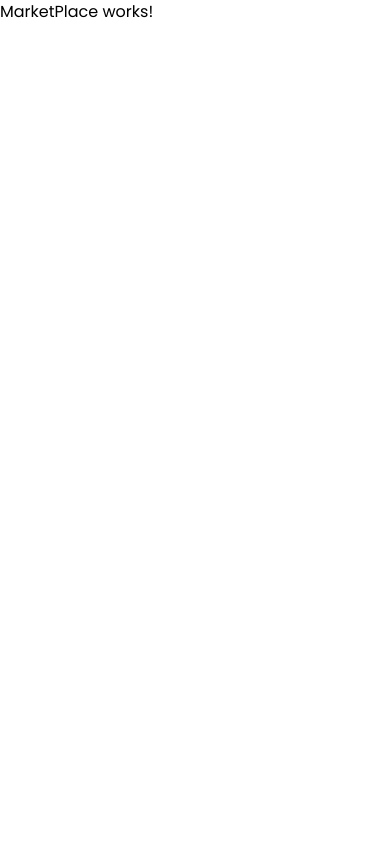
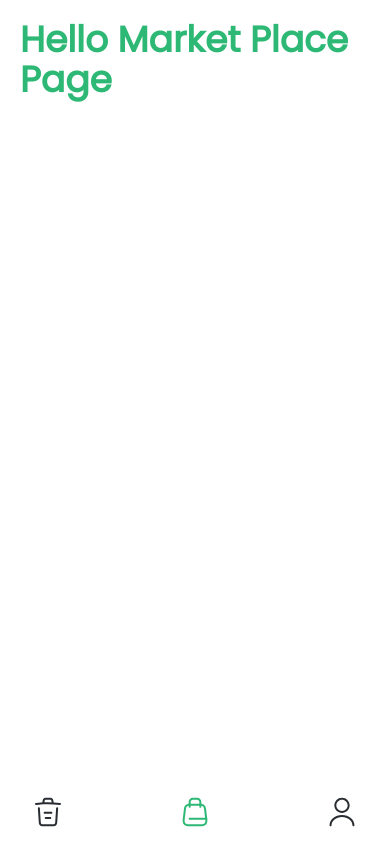
Before and after one commit to Adedoyin-Emmanuel/Recykle, a React (Vite) app: page /marketplace in a window 390 px wide. Built offline with nearby package versions, Linux system fonts and the light colour scheme.

Commit message:
[Feat] - Finished Auth page - Added new components - Designed Mobile Nav and Side-Nav

```diff
--- a/src/components/MobileNav/MobileNav.tsx
+++ b/src/components/MobileNav/MobileNav.tsx
@@ -1,35 +1,125 @@
 import React from "react";
-import TrashBin from "./../../assets/bin.svg";
-import User from "./../../assets/user.svg";
-import ShoppingBag from "./../../assets/shopping-bag.svg";
+import { useNavigate } from "react-router-dom";
+import {
+  navigateToMarketPlace,
+  navigateToProfile,
+  navigateToRecycling,
+} from "../../utils/navigate";
 
 interface MobileNavProps extends React.HTMLAttributes<HTMLDivElement> {
   className?: string;
+  children?: React.ReactNode;
+  onRecyklePage?: boolean;
+  onProfilePage?: boolean;
+  onMarketPlacePage?: boolean;
   others?: React.Attributes;
-  children?: React.ReactNode;
 }
 
 const MobileNav = ({
   className,
   children,
+  onRecyklePage,
+  onProfilePage,
+  onMarketPlacePage,
   ...others
 }: MobileNavProps): JSX.Element => {
+  const marketPlaceIconColor = onMarketPlacePage ? "#2EB875" : "#292D32";
+  const profilePageIconColor = onProfilePage ? "#2EB875" : "#292D32";
+  const recyklePageIcon = onRecyklePage ? "#2EB875" : "#292D32";
+
+  const navigateTo = useNavigate();
+
+  const handleMarketPlaceClick = () => {
+    navigateToMarketPlace(navigateTo);
+  };
+
+  const handleProfileClick = () => {
+    navigateToProfile(navigateTo);
+  };
+
+  const handleRecykleClick = () => {
+    navigateToRecycling(navigateTo);
+  };
   return (
     <section
-      className={`mobile-nav w-screen bg-slate-100 h-16 flex items-center justify-around absolute bottom-0 md:hidden ${className}`}
+      className={`mobile-nav w-screen h-16 flex items-center justify-between absolute bottom-0 md:hidden ${className}`}
       {...others}
     >
-      <section className="mobile-items">
-        <img src={TrashBin} alt=""  className="w-8 h-8"/>
+      {children}
+
+      <section className="mobile-items m-8" onClick={handleRecykleClick}>
+        <svg
+          width="24"
+          height="24"
+          viewBox="0 0 24 24"
+          className="h-8 w-8"
+          fill={recyklePageIcon}
+          xmlns="http://www.w3.org/2000/svg"
+        >
+          <path
+            d="M20.9997 6.72998C20.9797 6.72998 20.9497 6.72998 20.9197 6.72998C15.6297 6.19998 10.3497 5.99998 5.11967 6.52998L3.07967 6.72998C2.65967 6.76998 2.28967 6.46998 2.24967 6.04998C2.20967 5.62998 2.50967 5.26998 2.91967 5.22998L4.95967 5.02998C10.2797 4.48998 15.6697 4.69998 21.0697 5.22998C21.4797 5.26998 21.7797 5.63998 21.7397 6.04998C21.7097 6.43998 21.3797 6.72998 20.9997 6.72998Z"
+            fill={recyklePageIcon}
+          />
+          <path
+            d="M8.50074 5.72C8.46074 5.72 8.42074 5.72 8.37074 5.71C7.97074 5.64 7.69074 5.25 7.76074 4.85L7.98074 3.54C8.14074 2.58 8.36074 1.25 10.6907 1.25H13.3107C15.6507 1.25 15.8707 2.63 16.0207 3.55L16.2407 4.85C16.3107 5.26 16.0307 5.65 15.6307 5.71C15.2207 5.78 14.8307 5.5 14.7707 5.1L14.5507 3.8C14.4107 2.93 14.3807 2.76 13.3207 2.76H10.7007C9.64074 2.76 9.62074 2.9 9.47074 3.79L9.24074 5.09C9.18074 5.46 8.86074 5.72 8.50074 5.72Z"
+            fill={recyklePageIcon}
+          />
+          <path
+            d="M15.2104 22.7501H8.79039C5.30039 22.7501 5.16039 20.8201 5.05039 19.2601L4.40039 9.19007C4.37039 8.78007 4.69039 8.42008 5.10039 8.39008C5.52039 8.37008 5.87039 8.68008 5.90039 9.09008L6.55039 19.1601C6.66039 20.6801 6.70039 21.2501 8.79039 21.2501H15.2104C17.3104 21.2501 17.3504 20.6801 17.4504 19.1601L18.1004 9.09008C18.1304 8.68008 18.4904 8.37008 18.9004 8.39008C19.3104 8.42008 19.6304 8.77007 19.6004 9.19007L18.9504 19.2601C18.8404 20.8201 18.7004 22.7501 15.2104 22.7501Z"
+            fill={recyklePageIcon}
+          />
+          <path
+            d="M13.6601 17.25H10.3301C9.92008 17.25 9.58008 16.91 9.58008 16.5C9.58008 16.09 9.92008 15.75 10.3301 15.75H13.6601C14.0701 15.75 14.4101 16.09 14.4101 16.5C14.4101 16.91 14.0701 17.25 13.6601 17.25Z"
+            fill={recyklePageIcon}
+          />
+          <path
+            d="M14.5 13.25H9.5C9.09 13.25 8.75 12.91 8.75 12.5C8.75 12.09 9.09 11.75 9.5 11.75H14.5C14.91 11.75 15.25 12.09 15.25 12.5C15.25 12.91 14.91 13.25 14.5 13.25Z"
+            fill={recyklePageIcon}
+          />
+        </svg>
       </section>
-      <section className="mobile-items">
-        <img src={User} alt=""  className="w-8 h-8"/>
+      <section className="mobile-items m-8" onClick={handleMarketPlaceClick}>
+        <svg
+          width="24"
+          height="24"
+          viewBox="0 0 24 24"
+          className="w-8 h-8 text-green-300"
+          fill={marketPlaceIconColor}
+          xmlns="http://www.w3.org/2000/svg"
+        >
+          <path
+            d="M16.4904 22.75H7.50042C5.78042 22.75 4.49043 22.29 3.69043 21.38C2.89043 20.47 2.58042 19.15 2.79042 17.44L3.69043 9.94C3.95043 7.73 4.51043 5.75 8.41043 5.75H15.6104C19.5004 5.75 20.0604 7.73 20.3304 9.94L21.2304 17.44C21.4304 19.15 21.1304 20.48 20.3304 21.38C19.5004 22.29 18.2204 22.75 16.4904 22.75ZM8.40042 7.25C5.52042 7.25 5.38042 8.38999 5.17042 10.11L4.27043 17.61C4.12043 18.88 4.30042 19.81 4.81042 20.38C5.32042 20.95 6.22042 21.24 7.50042 21.24H16.4904C17.7704 21.24 18.6704 20.95 19.1804 20.38C19.6904 19.81 19.8704 18.88 19.7204 17.61L18.8204 10.11C18.6104 8.37999 18.4804 7.25 15.5904 7.25H8.40042Z"
+            fill={marketPlaceIconColor}
+          />
+          <path
+            d="M16 8.75C15.59 8.75 15.25 8.41 15.25 8V4.5C15.25 3.42 14.58 2.75 13.5 2.75H10.5C9.42 2.75 8.75 3.42 8.75 4.5V8C8.75 8.41 8.41 8.75 8 8.75C7.59 8.75 7.25 8.41 7.25 8V4.5C7.25 2.59 8.59 1.25 10.5 1.25H13.5C15.41 1.25 16.75 2.59 16.75 4.5V8C16.75 8.41 16.41 8.75 16 8.75Z"
+            fill={marketPlaceIconColor}
+          />
+          <path
+            d="M20.41 17.7812H8C7.59 17.7812 7.25 17.4412 7.25 17.0312C7.25 16.6213 7.59 16.2812 8 16.2812H20.41C20.82 16.2812 21.16 16.6213 21.16 17.0312C21.16 17.4412 20.82 17.7812 20.41 17.7812Z"
+            fill={marketPlaceIconColor}
+          />
+        </svg>
       </section>
-      <section className="mobile-items">
-        <img src={ShoppingBag} alt="" className="w-8 h-8" />
+      <section className="mobile-items m-8" onClick={handleProfileClick}>
+        <svg
+          width="24"
+          height="24"
+          viewBox="0 0 24 24"
+          className="w-8 h-8"
+          fill={profilePageIconColor}
+          xmlns="http://www.w3.org/2000/svg"
+        >
+          <path
+            d="M12 12.75C8.83 12.75 6.25 10.17 6.25 7C6.25 3.83 8.83 1.25 12 1.25C15.17 1.25 17.75 3.83 17.75 7C17.75 10.17 15.17 12.75 12 12.75ZM12 2.75C9.66 2.75 7.75 4.66 7.75 7C7.75 9.34 9.66 11.25 12 11.25C14.34 11.25 16.25 9.34 16.25 7C16.25 4.66 14.34 2.75 12 2.75Z"
+            fill={profilePageIconColor}
+          />
+          <path
+            d="M20.5901 22.75C20.1801 22.75 19.8401 22.41 19.8401 22C19.8401 18.55 16.3202 15.75 12.0002 15.75C7.68015 15.75 4.16016 18.55 4.16016 22C4.16016 22.41 3.82016 22.75 3.41016 22.75C3.00016 22.75 2.66016 22.41 2.66016 22C2.66016 17.73 6.85015 14.25 12.0002 14.25C17.1502 14.25 21.3401 17.73 21.3401 22C21.3401 22.41 21.0001 22.75 20.5901 22.75Z"
+            fill={profilePageIconColor}
+          />
+        </svg>
       </section>
-
-      {children}
     </section>
   );
 };
--- a/src/components/Sidebar/Sidebar.tsx
+++ b/src/components/Sidebar/Sidebar.tsx
@@ -1,21 +1,52 @@
 import React from "react";
 import MobileNav from "../MobileNav/MobileNav";
+import { FontAwesomeIcon } from "@fortawesome/react-fontawesome";
+import {
+  faUser,
+  faTrash,
+  faShoppingBag,
+} from "@fortawesome/free-solid-svg-icons";
 
+import { useNavigate } from "react-router-dom";
+import {
+  navigateToMarketPlace,
+  navigateToProfile,
+  navigateToRecycling,
+} from "../../utils/navigate";
 interface SidebarProps extends React.HTMLAttributes<HTMLDivElement> {
   className?: string;
   children: React.ReactNode;
+  onProfilePage?: boolean;
+  onRecyklePage?: boolean;
+  onMarketPlacePage?: boolean;
   others?: React.Attributes;
 }
 
 const Sidebar = ({
   className,
   children,
+  onProfilePage,
+  onRecyklePage,
+  onMarketPlacePage,
   ...others
 }: SidebarProps): JSX.Element => {
+  const navigateTo = useNavigate();
+
+  const handleMarketPlaceClick = () => {
+    navigateToMarketPlace(navigateTo);
+  };
+
+  const handleProfileClick = () => {
+    navigateToProfile(navigateTo);
+  };
+
+  const handleRecykleClick = () => {
+    navigateToRecycling(navigateTo);
+  };
   return (
-    <section className="parent bg-green-500 h-screen ">
+    <section className="parent h-screen w-screen flex">
       <section
-        className={`sidenav bg-slate-100 h-screen hidden md:flex  md:w-3/12  lg:w-2/12 items-center justify-start flex-col ${className} p-0 `}
+        className={`sidenav bg-green-5 h-screen hidden md:flex  md:w-3/12  lg:w-2/12 items-center justify-start flex-col ${className} p-0 `}
         {...others}
       >
         <section className="header-section w-full flex items-center justify-start my-5 flex-col">
@@ -32,19 +63,43 @@ const Sidebar = ({
           </section>
         </section>
 
-        <section className="recycle bg-green-400 rounded p-3 w-3/4 flex items-center justify-center capitalize text-white my-16">
+        <section
+          onClick={handleRecykleClick}
+          className={`rounded p-3 w-3/4 flex flex-col items-center justify-around gap-4 capitalize   hover:bg-green-200 hover:text-white cursor-pointer my-16 ${
+            onRecyklePage && "bg-green-200 text-white"
+          }`}
+        >
+          <FontAwesomeIcon icon={faTrash} size={"lg"} className="" />
           recykle
         </section>
-        <section className="recycle bg-green-400 rounded p-3 w-3/4 flex items-center justify-center capitalize text-white my-16">
+
+        <section
+          onClick={handleProfileClick}
+          className={`rounded p-3 w-3/4 flex flex-col items-center justify-around gap-4 capitalize   hover:bg-green-200 hover:text-white cursor-pointer my-16 ${
+            onProfilePage && "bg-green-200 text-white"
+          }`}
+        >
+          <FontAwesomeIcon icon={faUser} size={"lg"} className="" />
           profile
         </section>
-        <section className="recycle bg-green-400 rounded p-3 w-3/4 flex items-center justify-center capitalize text-white my-16">
+
+        <section
+          onClick={handleMarketPlaceClick}
+          className={`rounded p-3 w-3/4 flex flex-col items-center justify-around gap-4 capitalize   hover:bg-green-200 hover:text-white cursor-pointer my-16 ${
+            onMarketPlacePage && "bg-green-200 text-white"
+          }`}
+        >
+          <FontAwesomeIcon icon={faShoppingBag} size={"lg"} className="" />
           marketplace
         </section>
+      </section>
+      <section className="w-screen other-content m-5">{children}</section>
 
-        {children}
-      </section>
-      <MobileNav />
+      <MobileNav
+        onProfilePage={onProfilePage}
+        onRecyklePage={onRecyklePage}
+        onMarketPlacePage={onMarketPlacePage}
+      />
     </section>
   );
 };
--- a/src/pages/Dashboard/Dashboard.tsx
+++ b/src/pages/Dashboard/Dashboard.tsx
@@ -1,14 +1,32 @@
 import React from "react";
-import Container from "../../components/Container/Container";
-import Layout from "../../components/Layout/Layout";
 import Sidebar from "../../components/Sidebar/Sidebar";
 
-//interface DashboardProps {}
+interface DashboardProps extends React.HTMLAttributes<HTMLDivElement> {
+  className?: string;
+  children?: React.ReactNode;
+  onProfilePage?: boolean;
+  onRecyklePage?: boolean;
+  onMarketPlacePage?: boolean;
+  others?: React.Attributes;
+}
 
-const Dashboard: React.FC = (): JSX.Element => {
+const Dashboard = ({
+  className,
+  children,
+  onProfilePage,
+  onRecyklePage,
+  onMarketPlacePage,
+  ...others
+}: DashboardProps): JSX.Element => {
   return (
-    <Sidebar>
-
+    <Sidebar
+      onProfilePage={onProfilePage}
+      onRecyklePage={onRecyklePage}
+      onMarketPlacePage={onMarketPlacePage}
+    >
+      <section className={`${className}`} {...others}>
+        {children}
+      </section>
     </Sidebar>
   );
 };
--- a/src/pages/MarketPlace/MarketPlace.tsx
+++ b/src/pages/MarketPlace/MarketPlace.tsx
@@ -1,18 +1,14 @@
+import React from "react";
+import Dashboard from "../Dashboard/Dashboard";
 
-import React from "react";
-import {Link, useNavigate} from "react-router-dom";
-
-interface MarketPlaceProps {
-
-}
-
-const MarketPlace:React.FC = (): JSX.Element => {
-    const navigateTo = useNavigate();
-    return (
-        <React.Fragment>
-            <h1>MarketPlace works!</h1>
-        </React.Fragment>
-    );
-}
+const MarketPlace: React.FC = (): JSX.Element => {
+  return (
+    <Dashboard onMarketPlacePage>
+      <h1 className="font-bold text-green-300 text-4xl capitalize">
+        hello market place page
+      </h1>
+    </Dashboard>
+  );
+};
 
 export default MarketPlace;
```
Also changed, not shown: src/pages/Profile/Profile.tsx (+11 -15 lines), src/pages/Recycle/Recycle.tsx (+11 -15 lines), src/utils/navigate.ts (+14 -2 lines), tailwind.config.js (+7 -0 lines).
